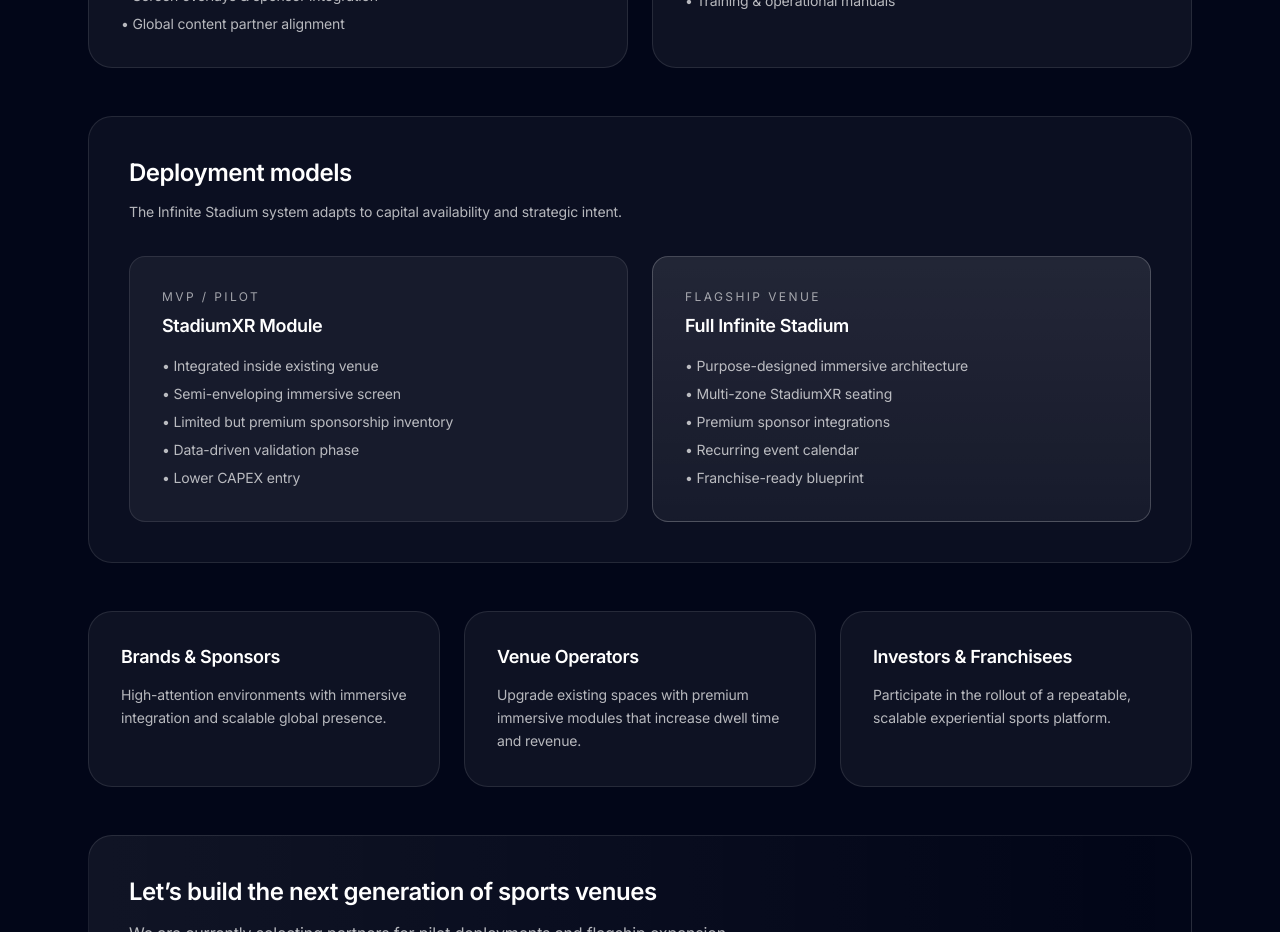
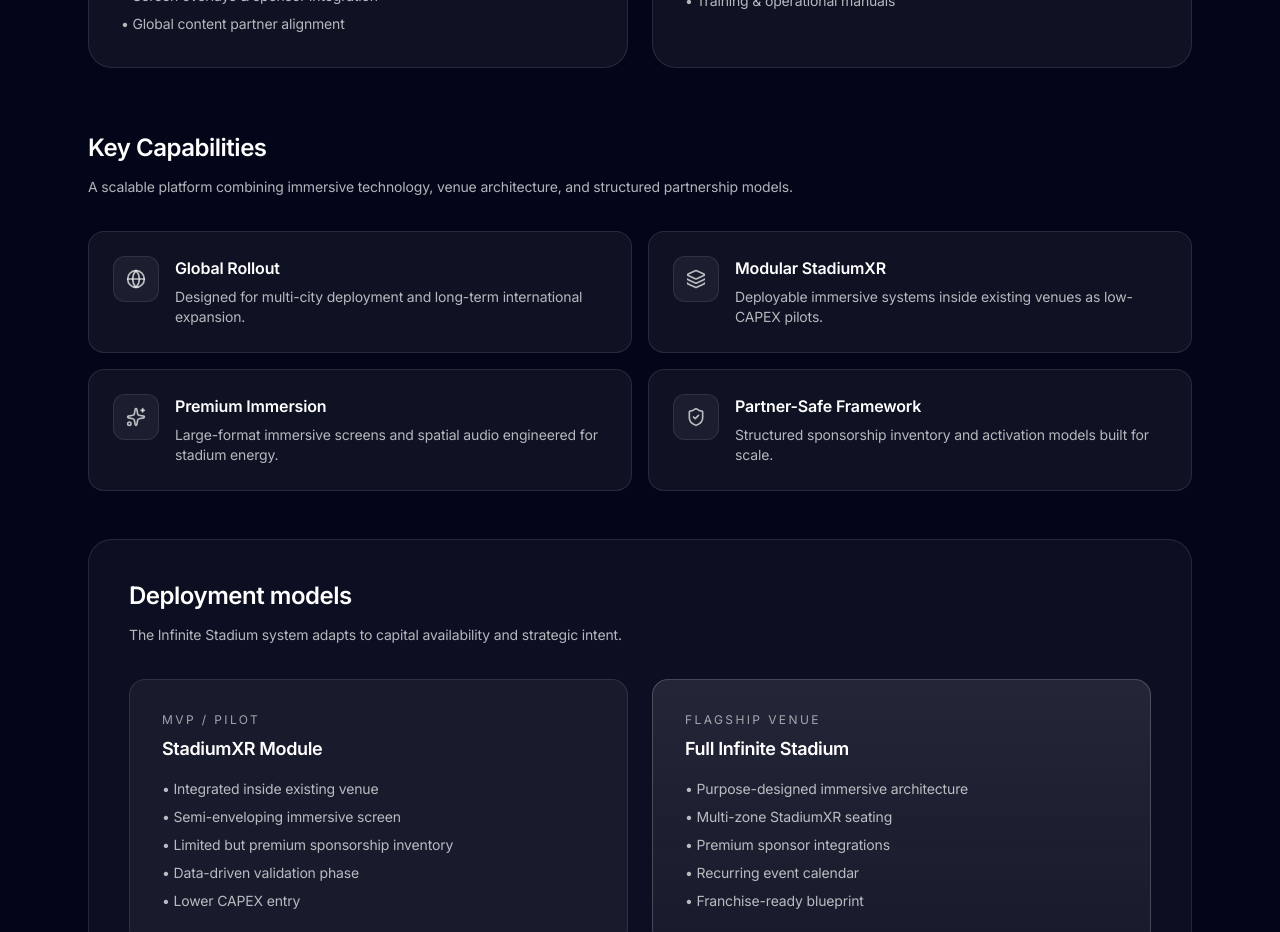
Before and after one commit to felipebarquin/barinmersivo, a Next.js app: page /solutions in a window 1280 px wide. Shown: the part 1000-1932 px from the top of the page. Built offline with nearby package versions, Linux system fonts and the light colour scheme; no server answers.

Commit message:
Add visual capability cards to solutions page

```diff
--- a/app/solutions/page.tsx
+++ b/app/solutions/page.tsx
@@ -44,6 +44,7 @@ const solutions = [
 ];
 
 import type { Metadata } from "next";
+import { Globe, Layers, Sparkles, ShieldCheck } from "lucide-react";
 
 export const metadata: Metadata = {
   title: "Solutions",
@@ -84,6 +85,72 @@ export default function SolutionsPage() {
           </div>
         ))}
       </section>
+
+      <section className="mt-16">
+  <h2 className="text-2xl font-semibold">Key Capabilities</h2>
+  <p className="mt-3 max-w-3xl text-sm text-white/70">
+    A scalable platform combining immersive technology, venue architecture,
+    and structured partnership models.
+  </p>
+
+  <div className="mt-8 grid gap-4 md:grid-cols-2">
+    <div className="rounded-2xl border border-white/10 bg-white/5 p-6">
+      <div className="flex items-start gap-4">
+        <div className="rounded-xl border border-white/10 bg-white/5 p-3">
+          <Globe className="h-5 w-5 text-white/70" />
+        </div>
+        <div>
+          <div className="text-base font-semibold">Global Rollout</div>
+          <div className="mt-2 text-sm text-white/70">
+            Designed for multi-city deployment and long-term international expansion.
+          </div>
+        </div>
+      </div>
+    </div>
+
+    <div className="rounded-2xl border border-white/10 bg-white/5 p-6">
+      <div className="flex items-start gap-4">
+        <div className="rounded-xl border border-white/10 bg-white/5 p-3">
+          <Layers className="h-5 w-5 text-white/70" />
+        </div>
+        <div>
+          <div className="text-base font-semibold">Modular StadiumXR</div>
+          <div className="mt-2 text-sm text-white/70">
+            Deployable immersive systems inside existing venues as low-CAPEX pilots.
+          </div>
+        </div>
+      </div>
+    </div>
+
+    <div className="rounded-2xl border border-white/10 bg-white/5 p-6">
+      <div className="flex items-start gap-4">
+        <div className="rounded-xl border border-white/10 bg-white/5 p-3">
+          <Sparkles className="h-5 w-5 text-white/70" />
+        </div>
+        <div>
+          <div className="text-base font-semibold">Premium Immersion</div>
+          <div className="mt-2 text-sm text-white/70">
+            Large-format immersive screens and spatial audio engineered for stadium energy.
+          </div>
+        </div>
+      </div>
+    </div>
+
+    <div className="rounded-2xl border border-white/10 bg-white/5 p-6">
+      <div className="flex items-start gap-4">
+        <div className="rounded-xl border border-white/10 bg-white/5 p-3">
+          <ShieldCheck className="h-5 w-5 text-white/70" />
+        </div>
+        <div>
+          <div className="text-base font-semibold">Partner-Safe Framework</div>
+          <div className="mt-2 text-sm text-white/70">
+            Structured sponsorship inventory and activation models built for scale.
+          </div>
+        </div>
+      </div>
+    </div>
+  </div>
+</section>
 
       {/* MVP vs Flagship */}
       <section className="mt-12 rounded-3xl border border-white/10 bg-white/4 p-10">
```
